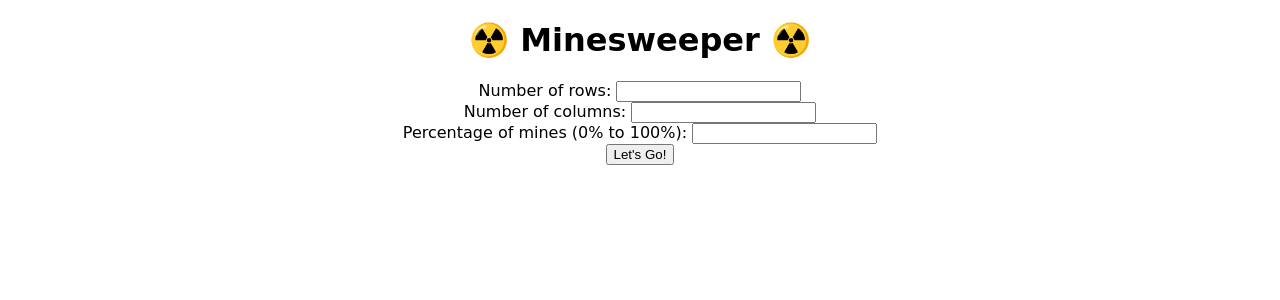
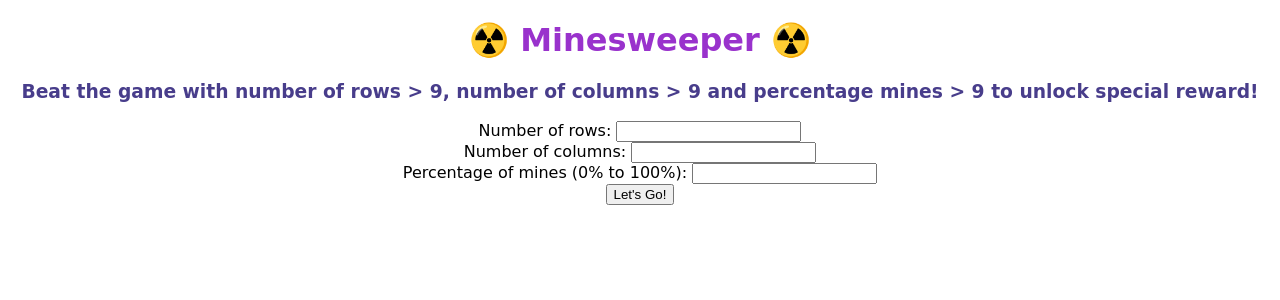
Before and after one commit to Harsh-1618/personal_projects, a Python web app: template minesweeper/templates/index.html in a window 1280 px wide. Shown: the top 300 px of the page. Run offline with Jinja, Linux system fonts and the light colour scheme; the template is opened without the code that fills it, so the values that code supplies are empty.

Commit message:
FEAT: minesweeper v1.1 added special reward for winning a game with certain parameters

```diff
--- a/minesweeper/static/script.js
+++ b/minesweeper/static/script.js
@@ -28,17 +28,26 @@ function handleClick(id){
             }
 
             if (data.data[2]){
-                let h_3 = document.getElementById("statusText");
-                h_3.innerText = "Congratulations! You won the game.";
-                h_3.innerHTML = "Congratulations! You won the game.";
-                h_3.style.display = "block";
-                h_3.style.color = "green";
+                if ((data.data[4] > 2) && (size[0] > 9) && (size[1] > 9)){
+                    let h_3 = document.getElementById("statusText");
+                    h_3.innerText = "Congratulations! You won the game. As promised, here is your special reward 😊";
+                    h_3.style.display = "block";
+                    h_3.style.color = "green";
+                    let img = document.getElementById("image")
+                    img.src = "https://images.pexels.com/photos/12226270/pexels-photo-12226270.jpeg?auto=compress&cs=tinysrgb&w=1260&h=750&dpr=2";
+                    img.style.display = "block";
+                }
+                else{
+                    let h_3 = document.getElementById("statusText");
+                    h_3.innerText = "Congratulations! You won the game.";
+                    h_3.style.display = "block";
+                    h_3.style.color = "green";
+                }
             }
 
             if (data.data[3]){
                 let h_3 = document.getElementById("statusText")
-                h_3.innerText = "You lost the game. Better luck next time!";
-                h_3.innerHTML = "You lost the game. Better luck next time!";
+                h_3.innerText = "You lost the game DUMBO. Don't worry, it happens with low IQ people 😌";
                 h_3.style.display = "block";
                 h_3.style.color = "red";
             }
--- a/minesweeper/static/style.css
+++ b/minesweeper/static/style.css
@@ -23,4 +23,13 @@
 #gameContainer{
     font-family: "Permanent Marker", cursive;
     text-align: center;
+    align-items: center;
 }
+
+.img{
+    display: none;
+    margin-left: auto;
+    margin-right: auto;
+    width: 50%;
+    cursor: pointer;
+  }
--- a/minesweeper/templates/index.html
+++ b/minesweeper/templates/index.html
@@ -8,7 +8,8 @@
 </head>
 <body>
     <div id="gameContainer">
-        <h1>☢️ Minesweeper ☢️</h1>
+        <h1 style="color:darkorchid">☢️ Minesweeper ☢️</h1>
+        <h3 style="color:darkslateblue">Beat the game with number of rows > 9, number of columns > 9 and percentage mines > 9 to unlock special reward!</h3>
         <form method="POST">
             <label for="nrow">Number of rows:</label>
             <input type="text" id="nrow" name="nrow" required><br>
@@ -32,6 +33,7 @@
                 </table>
             </div>
             <h3 id="statusText" style="display: none"></h3>
+            <img src="" alt="dot-compliance" height="700px" width="400px" id="image" class="img">
         {% endif %}
     </div>
 
```
Also changed, not shown: minesweeper/main.py (+6 -3 lines).
